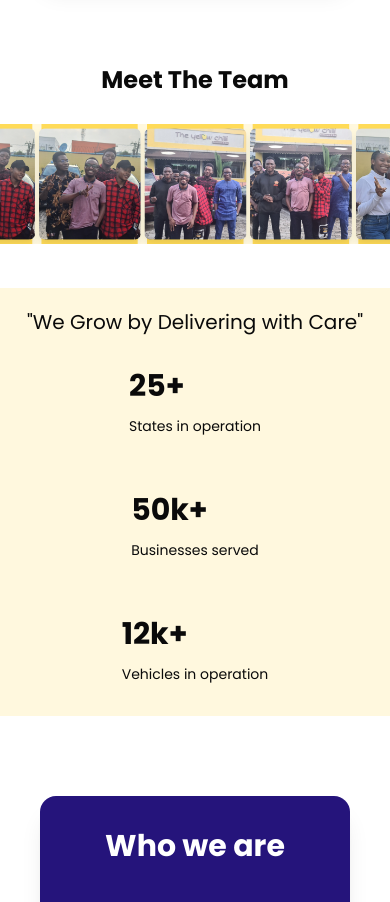
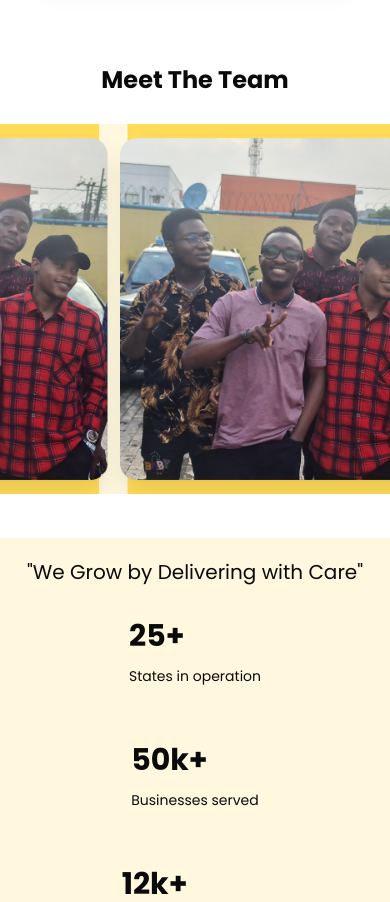
Before and after one commit to ifedolapoomoniyi/zeeil-web, a Next.js app: page /about-us in a window 390 px wide. Shown: the part 1500-2402 px from the top of the page. Built offline with nearby package versions, Linux system fonts and the light colour scheme.

Commit message:
Feat: add responsiveness

```diff
--- a/src/app/about-us/page.jsx
+++ b/src/app/about-us/page.jsx
@@ -60,14 +60,16 @@ const page = () => {
 				<h2 className="text-center font-bold text-2xl md:text-4xl p-3 py-7">
 					Meet The Team
 				</h2>
-				<div className="w-full">
-					<Image
-						src={"/team-section.png"}
-						alt="team"
-						width={1500}
-						height={500}
-						className="object-cover w-full"
-					/>
+				<div className="overflow-x-scroll w-full no-scrollbar">
+					<div className="w-[1200px] md:w-[1500px] md:h-[500px]">
+						<Image
+							src="/team-section.png"
+							alt="team"
+							width={1500}
+							height={500}
+							className="object-cover"
+						/>
+					</div>
 				</div>
 			</section>
 
@@ -78,15 +80,21 @@ const page = () => {
 				</h2>
 				<div className="flex flex-col items-center justify-center md:flex-row gap-14 md:gap-10 md:justify-between m-auto max-w-[1000px] py-3">
 					<div className="flex flex-col gap-3">
-						<h3 className="text-3xl md:*:text-5xl font-bold">25+</h3>
+						<h3 className="text-3xl md:*:text-5xl font-bold">
+							25+
+						</h3>
 						<p className="text-sm">States in operation</p>
 					</div>
 					<div className="flex flex-col gap-3">
-						<h3 className="text-3xl md:*:text-5xl font-bold">50k+</h3>
+						<h3 className="text-3xl md:*:text-5xl font-bold">
+							50k+
+						</h3>
 						<p className="text-sm">Businesses served</p>
 					</div>
 					<div className="flex flex-col gap-3">
-						<h3 className="text-3xl md:*:text-5xl font-bold">12k+</h3>
+						<h3 className="text-3xl md:*:text-5xl font-bold">
+							12k+
+						</h3>
 						<p className="text-sm">Vehicles in operation</p>
 					</div>
 				</div>
```
